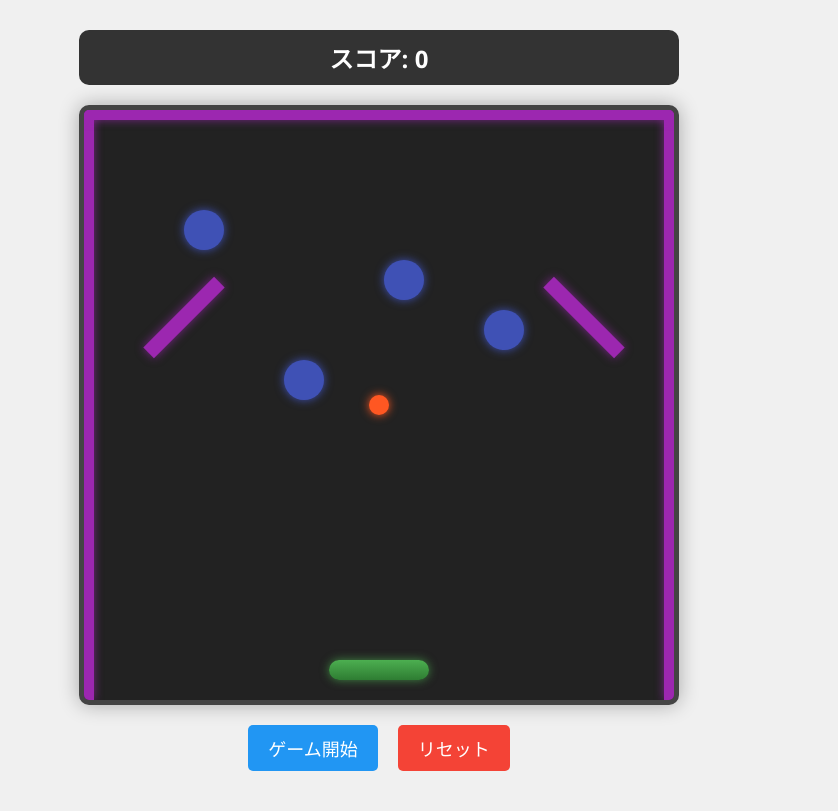
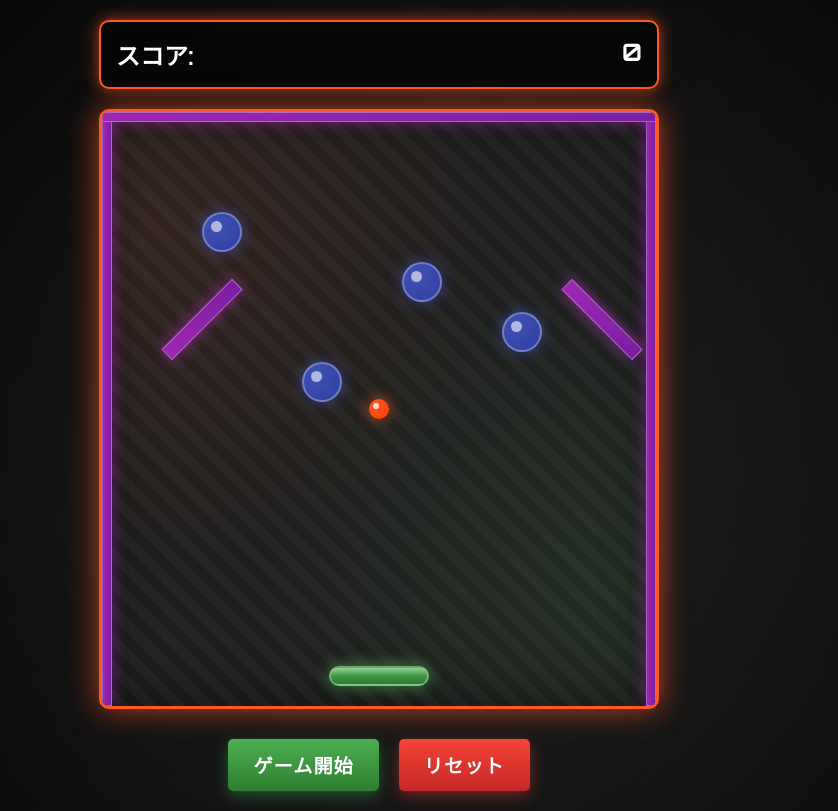
Before and after one commit to hiromi-2000/web-pinball-game, a plain HTML site: page index.html in a window 1280 px wide. Shown: the whole page, without its empty margins (261-1099 px from the left). Drawn offline with Linux system fonts and the light colour scheme.

Commit message:
デザインをリッチに更新：CSSを大幅に改善

```diff
--- a/style.css
+++ b/style.css
@@ -1,17 +1,43 @@
+@import url('https://fonts.googleapis.com/css2?family=Orbitron:wght@400;500;700;900&display=swap');
+
 * {
     margin: 0;
     padding: 0;
     box-sizing: border-box;
 }
 
+:root {
+    --primary-color: #ff5722;
+    --secondary-color: #4CAF50;
+    --background-color: #121212;
+    --game-bg: #1e1e1e;
+    --text-color: #ffffff;
+    --accent-color: #3f51b5;
+    --wall-color: #9c27b0;
+    --glow-color: rgba(255, 87, 34, 0.7);
+}
+
 body {
-    font-family: 'Segoe UI', Tahoma, Geneva, Verdana, sans-serif;
-    background-color: #f0f0f0;
+    font-family: 'Orbitron', sans-serif;
+    background: linear-gradient(135deg, #121212 0%, #2d2d2d 100%);
     display: flex;
     justify-content: center;
     align-items: center;
-    height: 100vh;
-    color: #333;
+    min-height: 100vh;
+    color: var(--text-color);
+    overflow: hidden;
+    position: relative;
+}
+
+body::before {
+    content: '';
+    position: absolute;
+    top: 0;
+    left: 0;
+    width: 100%;
+    height: 100%;
+    background: radial-gradient(circle at center, transparent 0%, rgba(0, 0, 0, 0.8) 100%);
+    z-index: -1;
 }
 
 .game-container {
@@ -21,65 +47,151 @@ body {
     flex-direction: column;
     align-items: center;
     gap: 20px;
+    padding: 20px;
+    position: relative;
+    z-index: 1;
+}
+
+.title {
+    font-size: 3rem;
+    font-weight: 900;
+    text-align: center;
+    margin-bottom: 10px;
+    text-transform: uppercase;
+    letter-spacing: 3px;
+    color: var(--primary-color);
+    text-shadow: 0 0 10px var(--glow-color), 0 0 20px var(--glow-color);
+    animation: pulse 2s infinite;
 }
 
 .score-board {
-    font-size: 24px;
-    font-weight: bold;
-    padding: 10px;
-    background-color: #333;
-    color: white;
+    font-size: 1.5rem;
+    font-weight: 700;
+    padding: 15px;
+    background: rgba(0, 0, 0, 0.6);
+    color: var(--text-color);
     border-radius: 10px;
     width: 100%;
     text-align: center;
+    border: 2px solid var(--primary-color);
+    box-shadow: 0 0 15px var(--glow-color);
+    display: flex;
+    justify-content: space-between;
+    text-transform: uppercase;
+}
+
+.score-value {
+    color: var(--primary-color);
+    font-size: 1.8rem;
+    text-shadow: 0 0 5px var(--glow-color);
 }
 
 .game-area {
     width: 100%;
     height: 600px;
-    background-color: #222;
+    background: var(--game-bg);
     border-radius: 10px;
     position: relative;
     overflow: hidden;
-    border: 5px solid #444;
-    box-shadow: 0 0 20px rgba(0, 0, 0, 0.3);
+    border: 3px solid var(--primary-color);
+    box-shadow: 0 0 30px var(--glow-color), inset 0 0 50px rgba(0, 0, 0, 0.5);
+    background-image:
+        radial-gradient(circle at 10% 20%, rgba(255, 87, 34, 0.1) 0%, transparent 50%),
+        radial-gradient(circle at 90% 80%, rgba(76, 175, 80, 0.1) 0%, transparent 50%);
+}
+
+.game-area::before {
+    content: '';
+    position: absolute;
+    top: 0;
+    left: 0;
+    width: 100%;
+    height: 100%;
+    background: repeating-linear-gradient(
+        45deg,
+        transparent,
+        transparent 10px,
+        rgba(255, 255, 255, 0.03) 10px,
+        rgba(255, 255, 255, 0.03) 20px
+    );
+    pointer-events: none;
 }
 
 .ball {
     width: 20px;
     height: 20px;
-    background-color: #ff5722;
+    background: radial-gradient(circle at 30% 30%, var(--primary-color) 0%, #ff3d00 100%);
     border-radius: 50%;
     position: absolute;
     top: 300px;
     left: 290px;
-    box-shadow: 0 0 10px #ff5722;
+    box-shadow: 0 0 15px var(--glow-color);
+    z-index: 10;
+}
+
+.ball::after {
+    content: '';
+    position: absolute;
+    top: 20%;
+    left: 20%;
+    width: 30%;
+    height: 30%;
+    background-color: rgba(255, 255, 255, 0.8);
+    border-radius: 50%;
 }
 
 .paddle {
     width: 100px;
     height: 20px;
-    background: linear-gradient(to bottom, #4CAF50, #2E7D32);
+    background: linear-gradient(to bottom, var(--secondary-color), #2E7D32);
     position: absolute;
-    /* bottom: 20px; を削除し、JavaScriptで制御 */
     left: 250px;
     border-radius: 10px;
-    box-shadow: 0 0 10px rgba(76, 175, 80, 0.7);
+    box-shadow: 0 0 15px rgba(76, 175, 80, 0.7);
+    z-index: 5;
+    border: 2px solid rgba(255, 255, 255, 0.3);
+}
+
+.paddle::before {
+    content: '';
+    position: absolute;
+    top: 0;
+    left: 0;
+    width: 100%;
+    height: 50%;
+    background: linear-gradient(to bottom, rgba(255, 255, 255, 0.4), transparent);
+    border-radius: 10px 10px 0 0;
 }
 
 .bumper {
     position: absolute;
     width: 40px;
     height: 40px;
-    background-color: #3f51b5;
+    background: radial-gradient(circle at 30% 30%, var(--accent-color) 0%, #303f9f 100%);
     border-radius: 50%;
-    box-shadow: 0 0 10px #3f51b5;
+    box-shadow: 0 0 15px rgba(63, 81, 181, 0.7);
+    z-index: 5;
+    border: 2px solid rgba(255, 255, 255, 0.3);
+    transition: transform 0.1s ease, box-shadow 0.1s ease;
+}
+
+.bumper::after {
+    content: '';
+    position: absolute;
+    top: 20%;
+    left: 20%;
+    width: 30%;
+    height: 30%;
+    background-color: rgba(255, 255, 255, 0.6);
+    border-radius: 50%;
 }
 
 .wall {
     position: absolute;
-    background-color: #9c27b0;
-    box-shadow: 0 0 10px rgba(156, 39, 176, 0.7);
+    background: linear-gradient(to right, var(--wall-color), #7b1fa2);
+    box-shadow: 0 0 15px rgba(156, 39, 176, 0.7);
+    z-index: 5;
+    border: 1px solid rgba(255, 255, 255, 0.3);
 }
 
 .controls {
@@ -87,31 +199,157 @@ body {
     gap: 20px;
     width: 100%;
     justify-content: center;
+    margin-top: 10px;
 }
 
 button {
-    padding: 10px 20px;
-    font-size: 18px;
-    background-color: #2196F3;
+    padding: 12px 25px;
+    font-size: 1.2rem;
+    font-family: 'Orbitron', sans-serif;
+    font-weight: 700;
+    background: linear-gradient(to bottom, #2196F3, #0d47a1);
     color: white;
     border: none;
     border-radius: 5px;
     cursor: pointer;
-    transition: background-color 0.3s;
+    transition: all 0.3s ease;
+    text-transform: uppercase;
+    letter-spacing: 1px;
+    box-shadow: 0 5px 15px rgba(33, 150, 243, 0.4);
+    position: relative;
+    overflow: hidden;
+}
+
+button::before {
+    content: '';
+    position: absolute;
+    top: 0;
+    left: -100%;
+    width: 100%;
+    height: 100%;
+    background: linear-gradient(90deg, transparent, rgba(255, 255, 255, 0.2), transparent);
+    transition: 0.5s;
 }
 
 button:hover {
-    background-color: #0b7dda;
+    transform: translateY(-3px);
+    box-shadow: 0 8px 20px rgba(33, 150, 243, 0.6);
+}
+
+button:hover::before {
+    left: 100%;
 }
 
 button:active {
-    transform: scale(0.98);
+    transform: scale(0.98) translateY(-1px);
+    box-shadow: 0 3px 10px rgba(33, 150, 243, 0.4);
+}
+
+#start-button {
+    background: linear-gradient(to bottom, #4CAF50, #2E7D32);
+    box-shadow: 0 5px 15px rgba(76, 175, 80, 0.4);
+}
+
+#start-button:hover {
+    box-shadow: 0 8px 20px rgba(76, 175, 80, 0.6);
 }
 
 #reset-button {
-    background-color: #f44336;
+    background: linear-gradient(to bottom, #f44336, #c62828);
+    box-shadow: 0 5px 15px rgba(244, 67, 54, 0.4);
 }
 
 #reset-button:hover {
-    background-color: #d32f2f;
+    box-shadow: 0 8px 20px rgba(244, 67, 54, 0.6);
 }
+
+.instructions {
+    background: rgba(0, 0, 0, 0.6);
+    padding: 15px;
+    border-radius: 10px;
+    margin-top: 20px;
+    font-size: 0.9rem;
+    line-height: 1.5;
+    max-width: 600px;
+    border: 1px solid rgba(255, 255, 255, 0.1);
+}
+
+.instructions h3 {
+    color: var(--primary-color);
+    margin-bottom: 10px;
+    text-transform: uppercase;
+    letter-spacing: 1px;
+}
+
+.instructions p {
+    margin-bottom: 10px;
+}
+
+.instructions ul {
+    padding-left: 20px;
+    margin-bottom: 10px;
+}
+
+.instructions li {
+    margin-bottom: 5px;
+}
+
+/* アニメーション */
+@keyframes pulse {
+    0% {
+        text-shadow: 0 0 10px var(--glow-color), 0 0 20px var(--glow-color);
+    }
+    50% {
+        text-shadow: 0 0 15px var(--glow-color), 0 0 30px var(--glow-color), 0 0 40px var(--glow-color);
+    }
+    100% {
+        text-shadow: 0 0 10px var(--glow-color), 0 0 20px var(--glow-color);
+    }
+}
+
+/* レスポンシブデザイン */
+@media (max-width: 768px) {
+    .game-container {
+        padding: 10px;
+    }
+
+    .title {
+        font-size: 2rem;
+    }
+
+    .game-area {
+        height: 500px;
+    }
+
+    .controls {
+        flex-direction: row;
+    }
+
+    button {
+        padding: 10px 20px;
+        font-size: 1rem;
+    }
+}
+
+@media (max-width: 480px) {
+    .title {
+        font-size: 1.5rem;
+    }
+
+    .game-area {
+        height: 400px;
+    }
+
+    .score-board {
+        font-size: 1.2rem;
+    }
+
+    .controls {
+        gap: 10px;
+    }
+
+    button {
+        padding: 8px 15px;
+        font-size: 0.9rem;
+    }
+}
```
